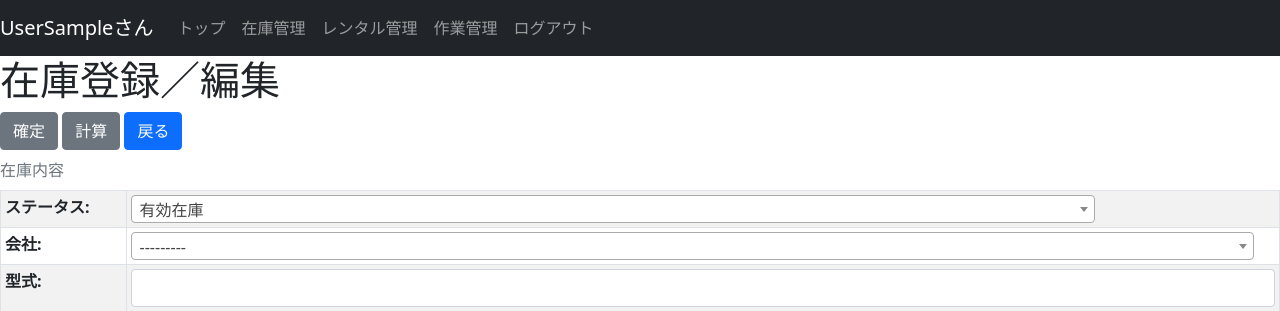
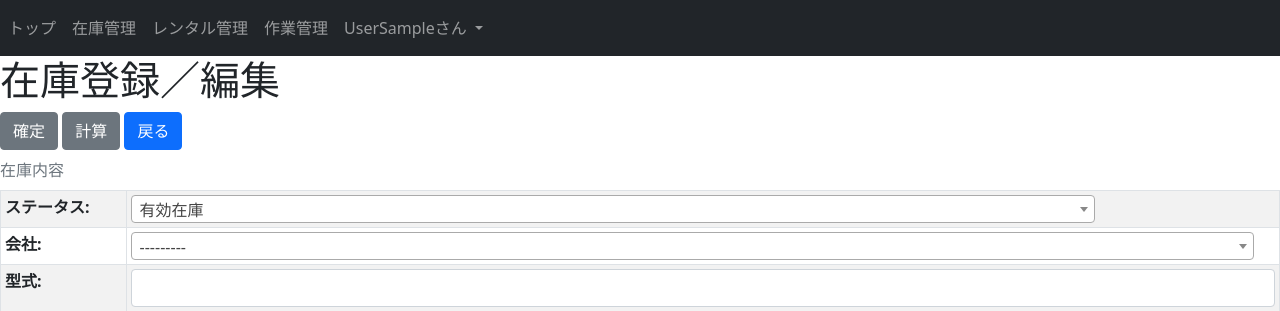
Before and after one commit to yahayuta/conspro2, a Django app: page /inventory/new/ in a window 1280 px wide. Shown: the top 311 px of the page. Run offline with Django 4.2, Linux system fonts and the light colour scheme; the visitor is signed in with stand-in values (Sample User, id 1); data comes from the database, SQL or seed files in the repository; data that the repository does not hold is empty; some libraries are stand-ins or nearby versions.

Commit message:
Update nav.html
メニュー修正

```diff
--- a/main/templates/nav.html
+++ b/main/templates/nav.html
@@ -2,7 +2,6 @@
     <button class="navbar-toggler" type="button" data-toggle="collapse" data-target="#navbarSupportedContent" aria-controls="navbarSupportedContent" aria-expanded="false" aria-label="Toggle navigation">
         <span class="navbar-toggler-icon"></span>
     </button>
-    <a class="navbar-brand" href="#">{{user.last_name}}{{user.first_name}}さん</a>
     <div class="collapse navbar-collapse" id="navbarSupportedContent">
         <ul class="navbar-nav mr-auto">
             <li class="nav-item">
@@ -17,8 +16,13 @@
             <li class="nav-item">
                 <a class="nav-link" href="{% url 'work_list' %}">作業管理</a>
             </li>
-            <li class="nav-item">
-                <a class="nav-link" href="{% url 'logout' %}">ログアウト</a>
+            <li class="nav-item dropdown">
+                <a class="nav-link dropdown-toggle" href="#" id="navbarDropdownMenuLink" role="button" data-toggle="dropdown" aria-haspopup="true" aria-expanded="false">
+                    {{user.last_name}}{{user.first_name}}さん
+                </a>
+                <div class="dropdown-menu" aria-labelledby="navbarDropdownMenuLink">
+                    <a class="dropdown-item" href="{% url 'logout' %}">ログアウト</a>
+                </div>
             </li>
         </ul>
     </div>
```
